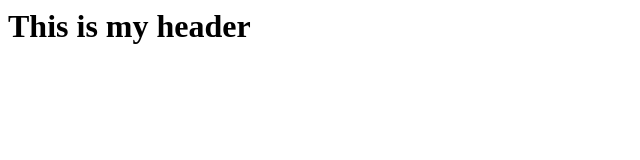
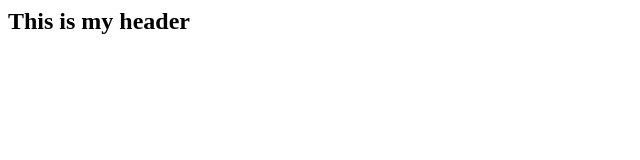
Before and after one commit to rseyum/local-remote-branch, a plain HTML site: page index.html in a window 1280 px wide. Shown: the whole page, without its empty margins (0-640 px from the left). Drawn offline with Linux system fonts and the light colour scheme.

Commit message:
This closes #1

```diff
--- a/index.html
+++ b/index.html
@@ -1 +1 @@
-<h1>This is my header</h1>
+<h2>This is my header</h2>
```
